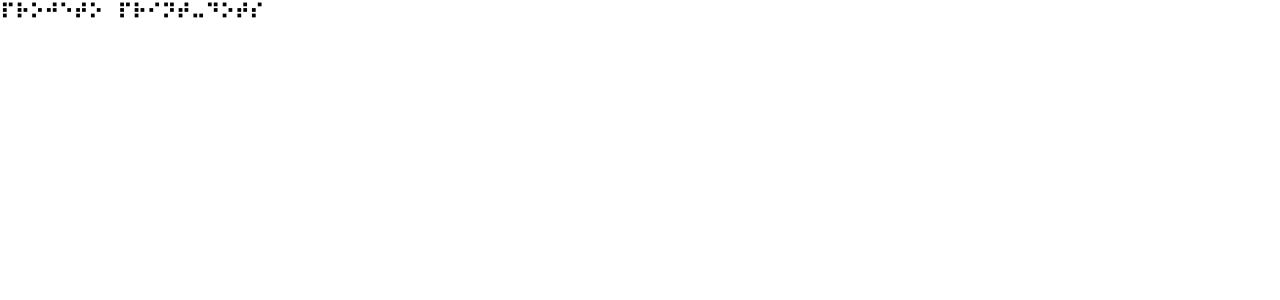
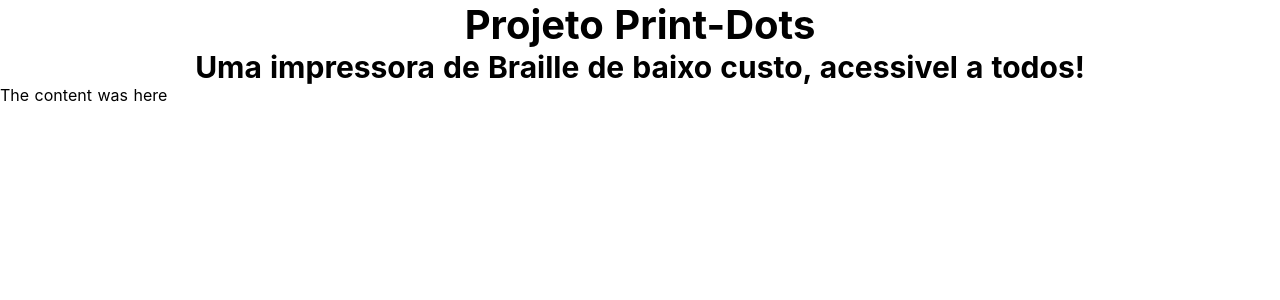
Before and after one commit to ademarCardoso/print-dots-website, a Nuxt app: page / in a window 1280 px wide. Shown: the top 300 px of the page. Built offline with nearby package versions, Linux system fonts and the light colour scheme.

Commit message:
Add more content to Header component and create de container component

```diff
--- /dev/null
+++ b/components/Container.vue
@@ -0,0 +1,13 @@
+<template>
+  <div class="container">
+    The content was here
+  </div>
+</template>
+<script>
+export default {
+  name: "Container"
+}
+</script>
+<style>
+
+</style>
--- a/components/Header.vue
+++ b/components/Header.vue
@@ -1,7 +1,13 @@
 <template>
-  <div class="container">
-    <div class="principal-title">
-      {{titleText}}
+  <div class="hero-body">
+    <div class="container">
+      <div class="principal-title">
+        <h1 v-if="index < 18" class="principal-title-dot title is-1">{{titleText}}</h1>
+        <h1 v-else class="principal-title-text title is-1" >{{title}}</h1>
+        <h2 v-if="index >= 18" class="principal-title-subtitle subtitle">
+          Uma impressora de Braille de baixo custo, acessivel a todos!
+        </h2>
+      </div>
     </div>
   </div>
 </template>
@@ -10,6 +16,7 @@ export default {
   name: "Header",
   data() {
     return {
+      title: 'Projeto Print-Dots',
       titleText: '',
       index: 0
     }
@@ -26,10 +33,8 @@ export default {
     },
 
     teleType() {
-      let title = "Aqui é um texto muito bacana"
       let bTitle = "⠏⠗⠕⠚⠑⠞⠕⠀⠏⠗⠊⠝⠞⠤⠙⠕⠞⠎"
       bTitle = bTitle.split("")
-      title = title.split("")
 
       if (!(this.index > bTitle.length - 1)) {
         this.titleText += bTitle[this.index]
@@ -42,8 +47,54 @@ export default {
 </script>
 <style>
 .principal-title {
+  text-align: center;
   font-size: 20px;
   color: black;
   font-weight: bold;
 }
+
+.principal-title-dot {
+  animation: fade-out ease-out;
+  animation-duration: .2s;
+  animation-delay: 1.58s;
+}
+
+.principal-title-text {
+  animation: fade-in ease-in;
+  animation-duration: 1.8s;
+}
+
+.principal-title .principal-title-subtitle {
+  animation: fade-in;
+  animation-duration: 3s;
+}
+
+@keyframes fade-in {
+  0% {
+    opacity: 0;
+  }
+  25% {
+    opacity: 0.2;
+  }
+  50% {
+    opacity: 0.5;
+  }
+  75% {
+    opacity: 0.75;
+  }
+  100% {
+    opacity: 1;
+  }
+}
+@keyframes fade-out {
+  0% {
+    opacity: 1;
+  }
+  50% {
+    opacity: 0.5;
+  }
+  100% {
+    opacity: 0;
+  }
+}
 </style>
--- a/pages/index.vue
+++ b/pages/index.vue
@@ -1,15 +1,18 @@
 <template>
   <div>
     <Header />
+    <Container />
   </div>
 </template>
 
 <script>
 import Header from '~/components/Header.vue'
+import Container from '~/components/Container.vue'
 
 export default {
   components: {
-    Header
+    Header,
+    Container
   }
 }
 </script>
```
